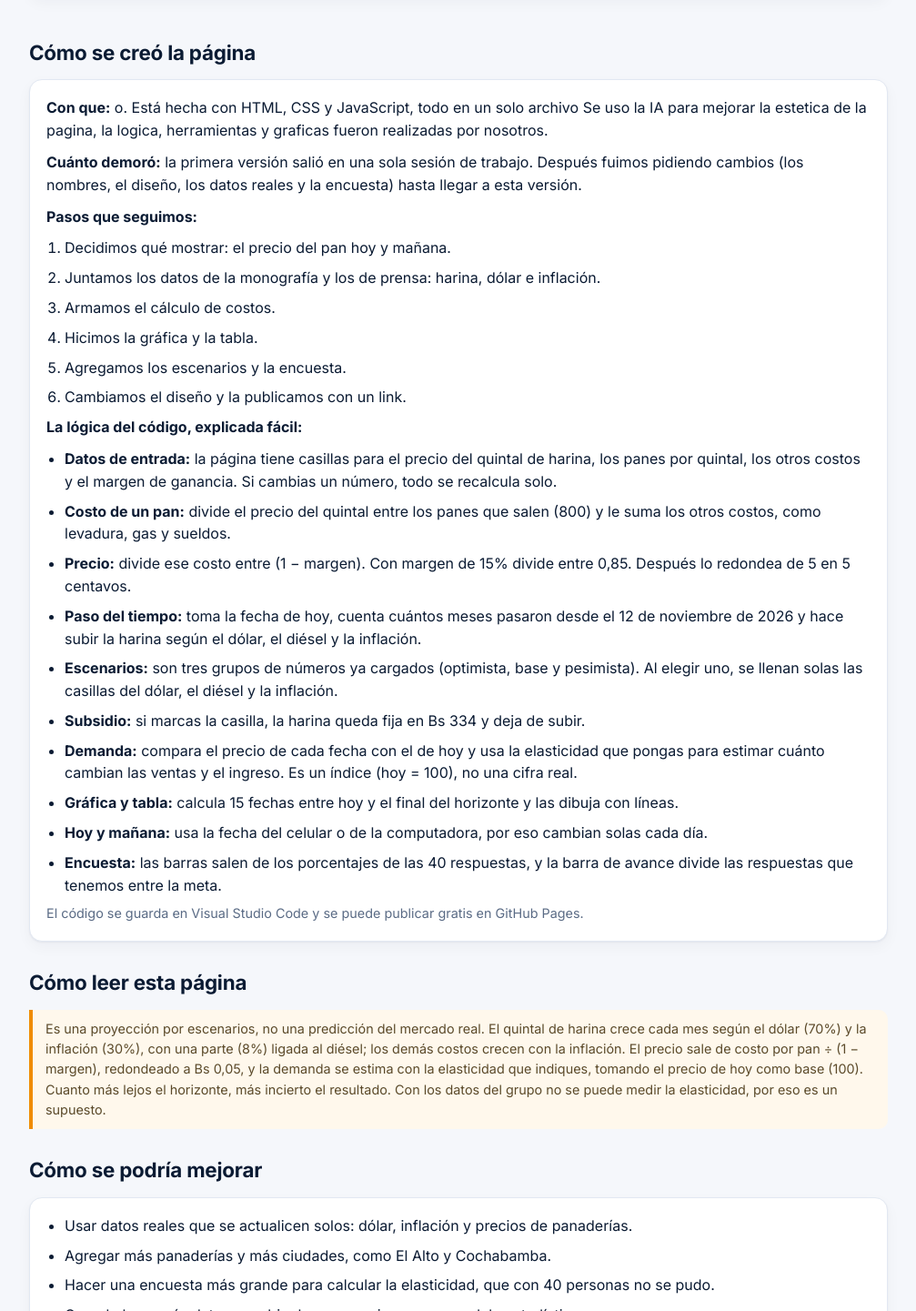
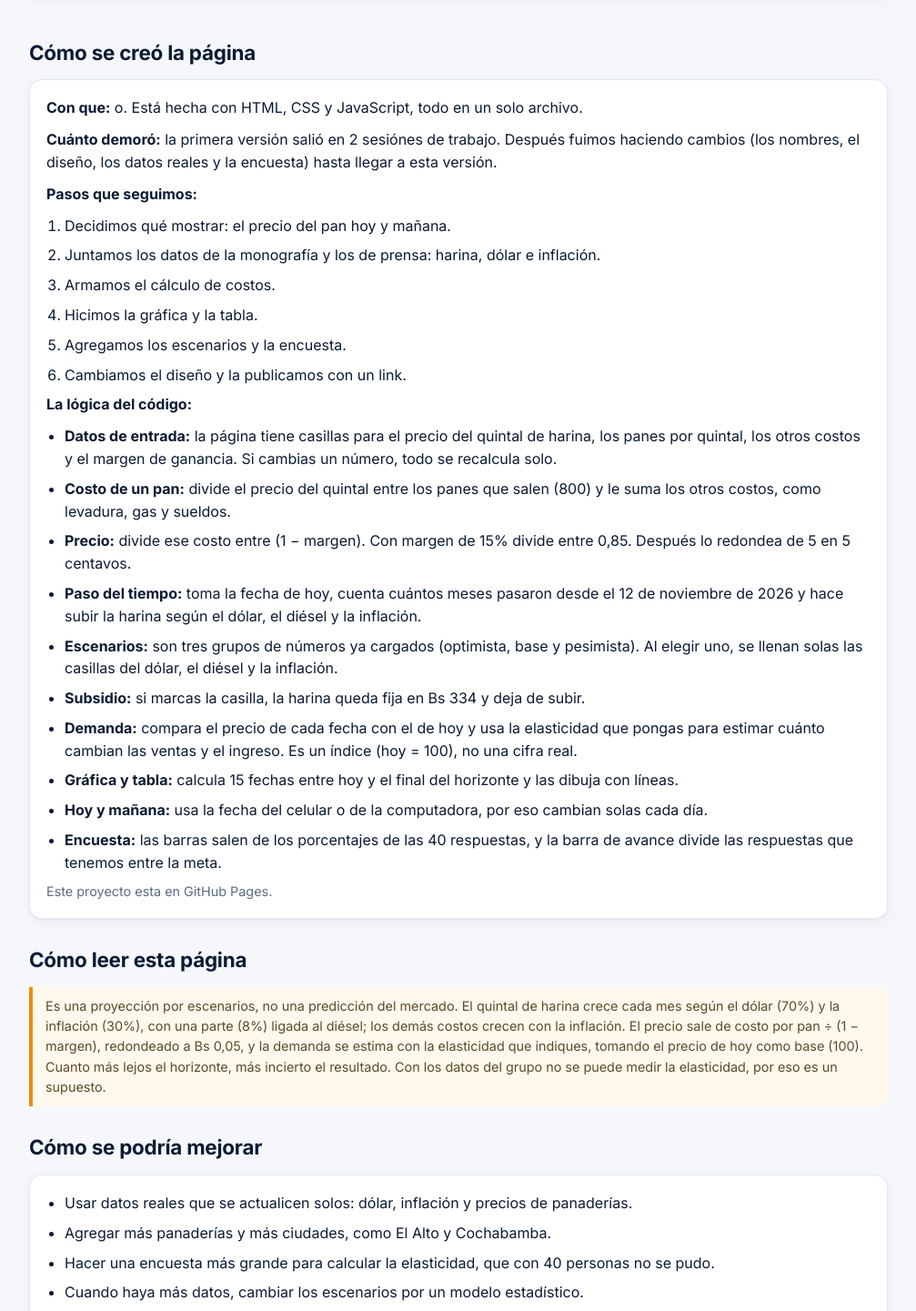
Before and after one commit to ale77xd/PandeBatallaLaPaz, a plain HTML site: page index.html in a window 1280 px wide. Shown: the part 6875-8316 px from the top of the page at 91% size, without its empty margins (136-1143 px from the left). Drawn offline with Linux system fonts and the light colour scheme.

Commit message:
Revise project description and logic explanation
Updated text to clarify project details and improve readability.

```diff
--- a/index.html
+++ b/index.html
@@ -212,8 +212,8 @@ a{color:var(--g)}
 <section id='acerca'>
 <h2>Cómo se creó la página</h2>
 <div class="box">
-<p><b>Con que:</b> o. Está hecha con HTML, CSS y JavaScript, todo en un solo archivo Se uso la IA para mejorar la estetica de la pagina, la logica, herramientas y graficas fueron realizadas por nosotros.</p>
-<p><b>Cuánto demoró:</b> la primera versión salió en una sola sesión de trabajo. Después fuimos pidiendo cambios (los nombres, el diseño, los datos reales y la encuesta) hasta llegar a esta versión.</p>
+<p><b>Con que:</b> o. Está hecha con HTML, CSS y JavaScript, todo en un solo archivo.</p>
+<p><b>Cuánto demoró:</b> la primera versión salió en 2 sesiónes de trabajo. Después fuimos haciendo cambios (los nombres, el diseño, los datos reales y la encuesta) hasta llegar a esta versión.</p>
 <p><b>Pasos que seguimos:</b></p>
 <ol class="mej">
 <li>Decidimos qué mostrar: el precio del pan hoy y mañana.</li>
@@ -223,7 +223,7 @@ a{color:var(--g)}
 <li>Agregamos los escenarios y la encuesta.</li>
 <li>Cambiamos el diseño y la publicamos con un link.</li>
 </ol>
-<p><b>La lógica del código, explicada fácil:</b></p>
+<p><b>La lógica del código:</b></p>
 <ul class="mej">
 <li><b>Datos de entrada:</b> la página tiene casillas para el precio del quintal de harina, los panes por quintal, los otros costos y el margen de ganancia. Si cambias un número, todo se recalcula solo.</li>
 <li><b>Costo de un pan:</b> divide el precio del quintal entre los panes que salen (800) y le suma los otros costos, como levadura, gas y sueldos.</li>
@@ -236,11 +236,11 @@ a{color:var(--g)}
 <li><b>Hoy y mañana:</b> usa la fecha del celular o de la computadora, por eso cambian solas cada día.</li>
 <li><b>Encuesta:</b> las barras salen de los porcentajes de las 40 respuestas, y la barra de avance divide las respuestas que tenemos entre la meta.</li>
 </ul>
-<p class="mut" style="margin:0">El código se guarda en Visual Studio Code y se puede publicar gratis en GitHub Pages.</p>
+<p class="mut" style="margin:0">Este proyecto esta en GitHub Pages.</p>
 </div>
 
 <h2>Cómo leer esta página</h2>
-<p class="warn">Es una proyección por escenarios, no una predicción del mercado real. El quintal de harina crece cada mes según el dólar (70%) y la inflación (30%), con una parte (8%) ligada al diésel; los demás costos crecen con la inflación. El precio sale de costo por pan ÷ (1 − margen), redondeado a Bs 0,05, y la demanda se estima con la elasticidad que indiques, tomando el precio de hoy como base (100). Cuanto más lejos el horizonte, más incierto el resultado. Con los datos del grupo no se puede medir la elasticidad, por eso es un supuesto.</p>
+<p class="warn">Es una proyección por escenarios, no una predicción del mercado. El quintal de harina crece cada mes según el dólar (70%) y la inflación (30%), con una parte (8%) ligada al diésel; los demás costos crecen con la inflación. El precio sale de costo por pan ÷ (1 − margen), redondeado a Bs 0,05, y la demanda se estima con la elasticidad que indiques, tomando el precio de hoy como base (100). Cuanto más lejos el horizonte, más incierto el resultado. Con los datos del grupo no se puede medir la elasticidad, por eso es un supuesto.</p>
 <h2>Cómo se podría mejorar</h2>
 <div class="box">
 <ul class="mej">
```
